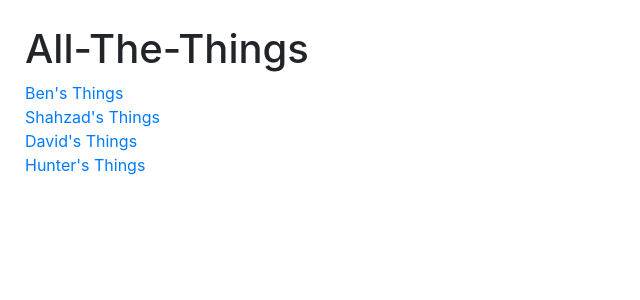
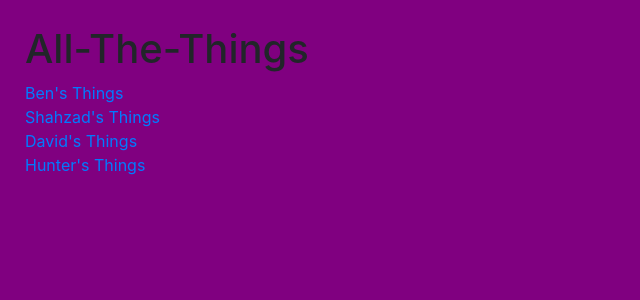
Before and after one commit to swiftLines/all-the-things, a React (Create React App) app: page / in a window 1280 px wide. Shown: the top 300 px of the page, without its empty margins (0-640 px from the left). Built offline with nearby package versions, Linux system fonts and the light colour scheme.

Commit message:
change bg to purple

```diff
--- a/src/index.css
+++ b/src/index.css
@@ -5,7 +5,7 @@ body {
     sans-serif;
   -webkit-font-smoothing: antialiased;
   -moz-osx-font-smoothing: grayscale;
-
+  background-color: purple;
 }
 
 code {
```
